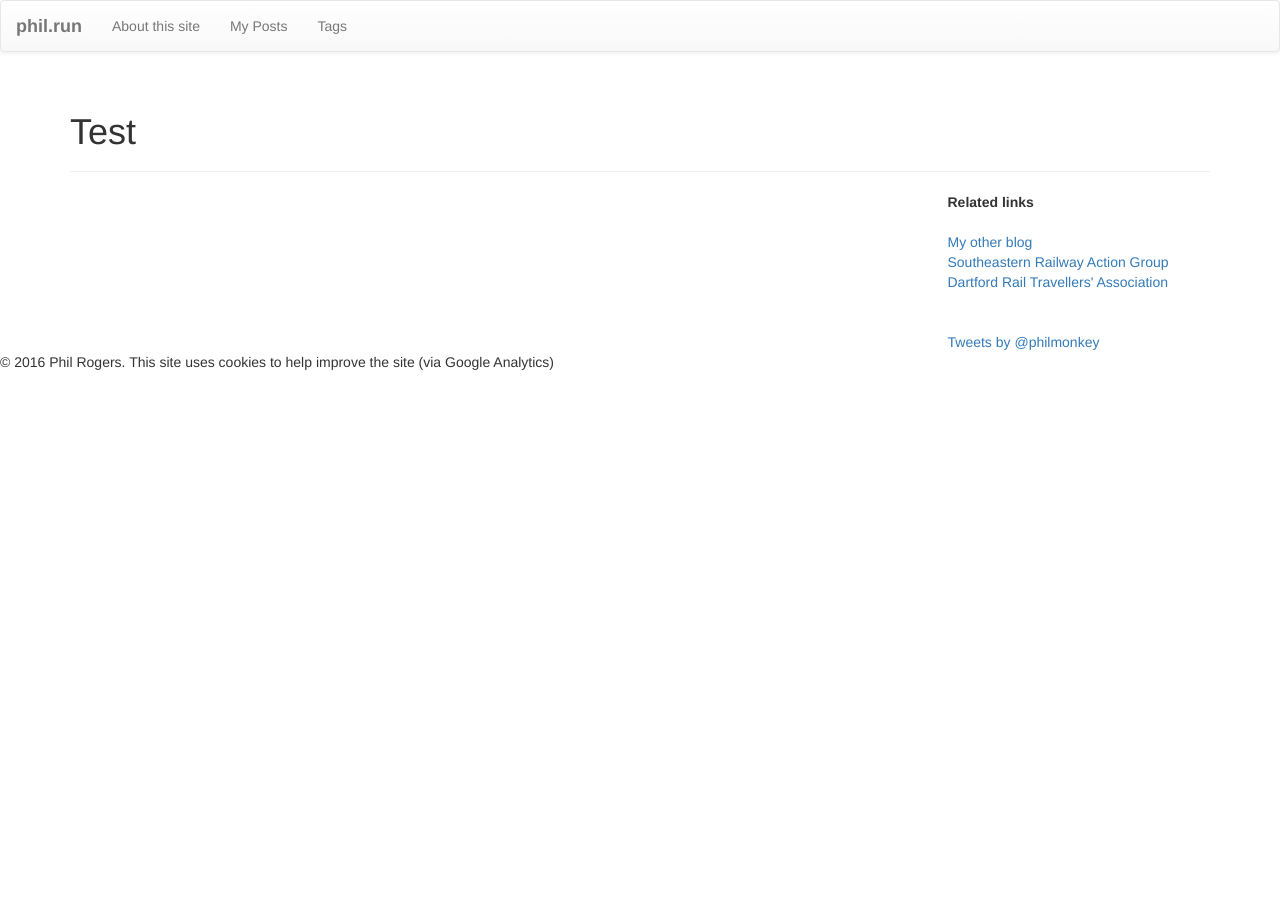
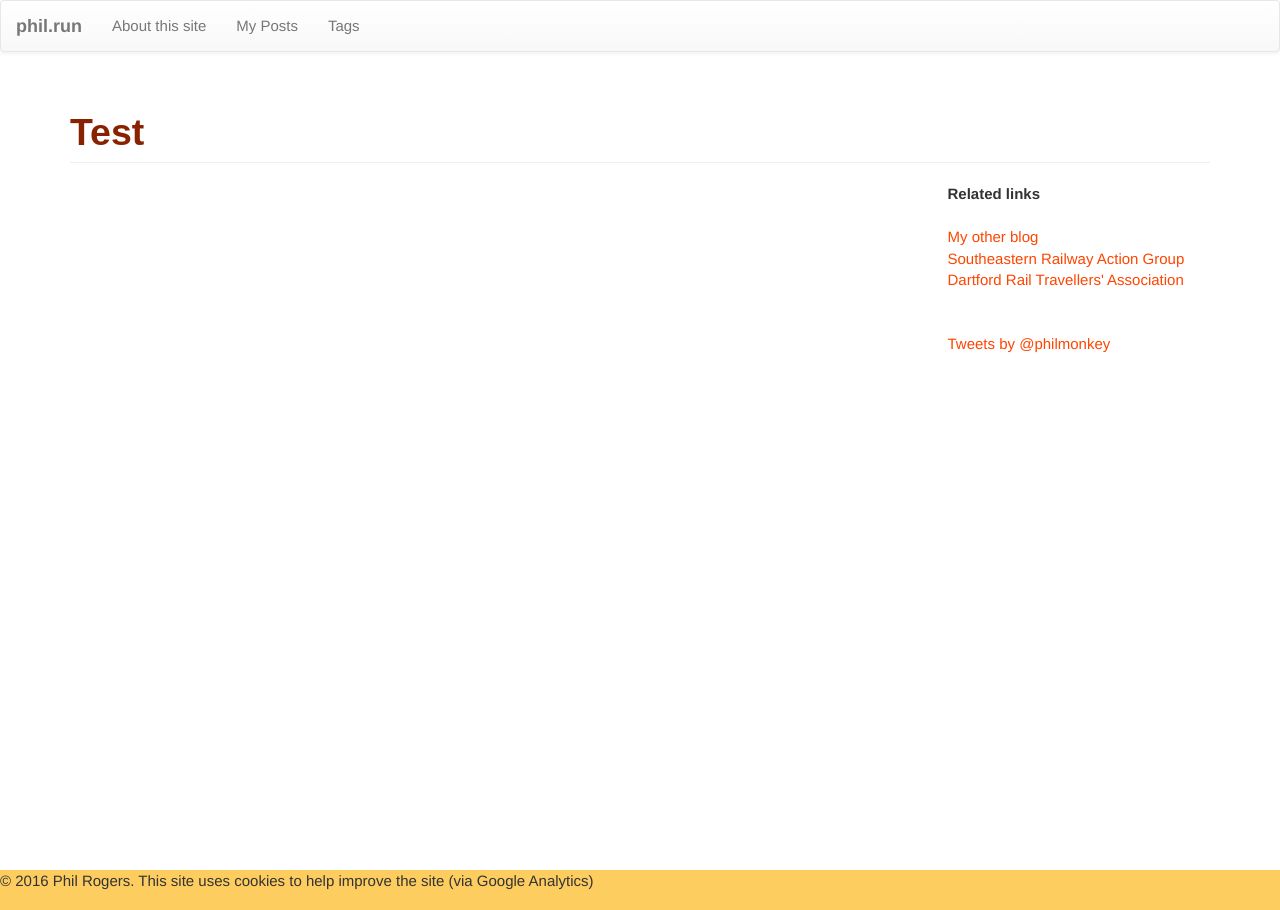
Before and after one commit to philrun/philrun.github.io, a Jekyll site: the page built from test.md, in a window 1280 px wide. Built offline with Jekyll 4.4.1, drawn with Linux system fonts in a browser that asks for light colours; nearby versions of some CDN libraries; library files that are not in the unit come from our copies; comment, search, counter and statistics services are not loaded.

Commit message:
fixed config for v3

```diff
--- a/_config.yml
+++ b/_config.yml
@@ -5,7 +5,7 @@ permalink: /:year-:month-:day-:title.html
 #use categories to tag a post for a better short url
 
 exclude: [".rvmrc", ".rbenv-version", "README.md", "Rakefile", "changelog.md"]
-pygments: true
+highlighter: rouge
 
 # Themes are encouraged to use these universal variables
 # so be sure to set them if your theme uses them.
@@ -66,7 +66,8 @@ JB :
   #   http://s3.amazonaws.com/yoursite/themes/watermelon
   #   /assets
   #
-  ASSET_PATH : false
+  ASSET_PATH : /assets/themes/bootstrap-3/
+  #ASSET_PATH : false
 
   # These paths are to the main pages Jekyll-Bootstrap ships with.
   # Some JB helpers refer to these paths; change them here if needed.
```
